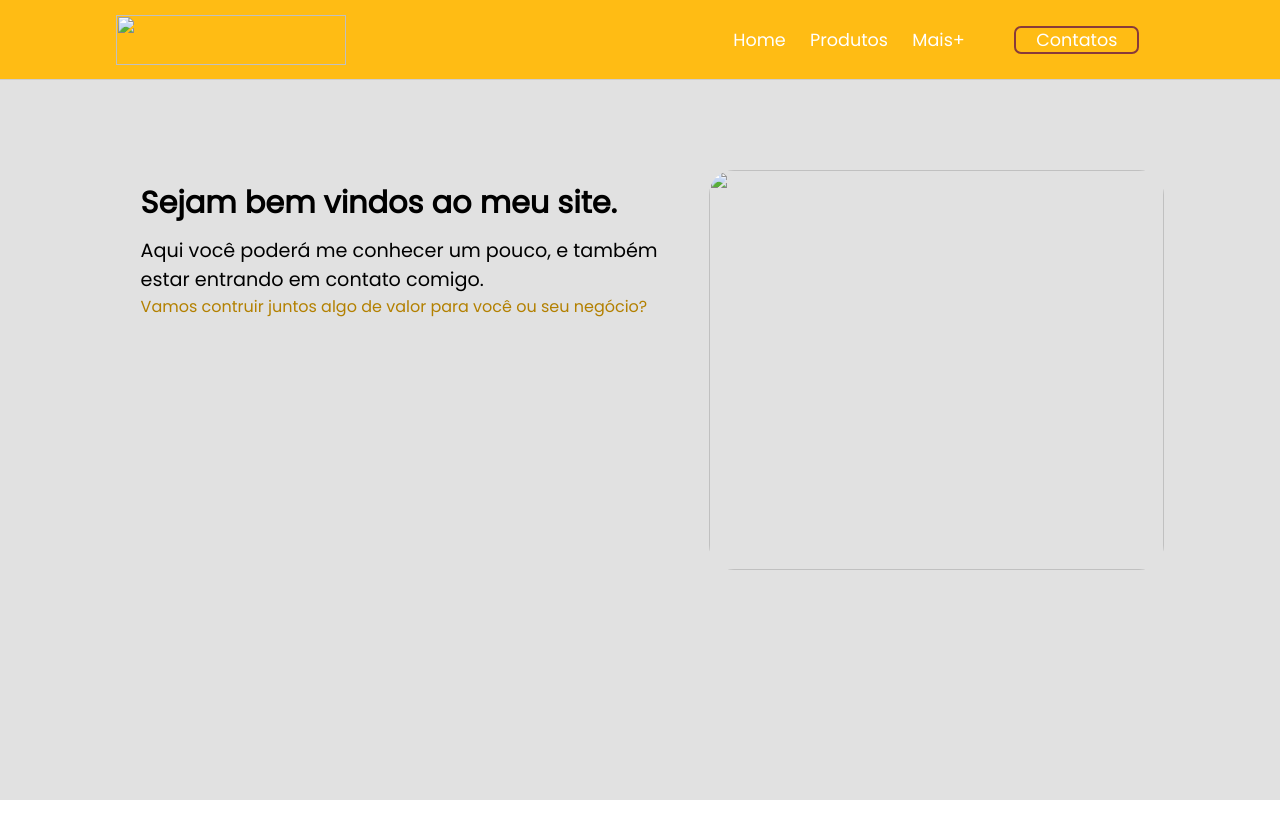
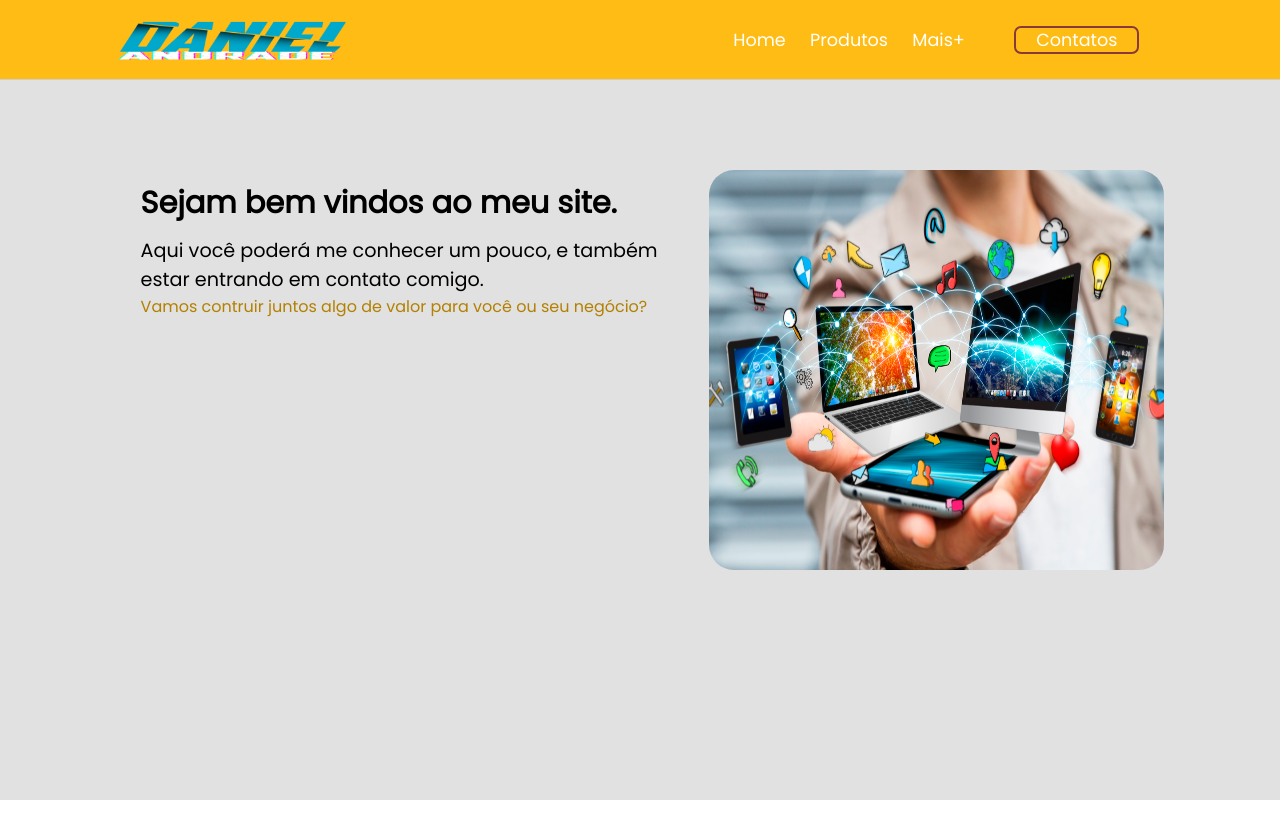
Before and after one commit to danielandradedasilva/testeDanki, a plain HTML site: page index.html in a window 1280 px wide. Drawn offline with Linux system fonts and the light colour scheme; the site is published under a folder, as on GitHub Pages, so addresses that start at the root find nothing.

Commit message:
commit 2

```diff
--- a/index.html
+++ b/index.html
@@ -18,7 +18,7 @@
     <header>
         <div class="center">
             <div class="logo">
-                <img src="/img/logo.webp">
+                <img src="img/logo.webp">
             </div>
             <!--logo-->
             <nav class="menu">
@@ -44,7 +44,7 @@
                     </div>
 
                     <div class="card-home-imagem">
-                        <img src="/img/tecnologia.png">
+                        <img src="img/tecnologia.png">
                     </div>
                 </div>
             </div>
```
